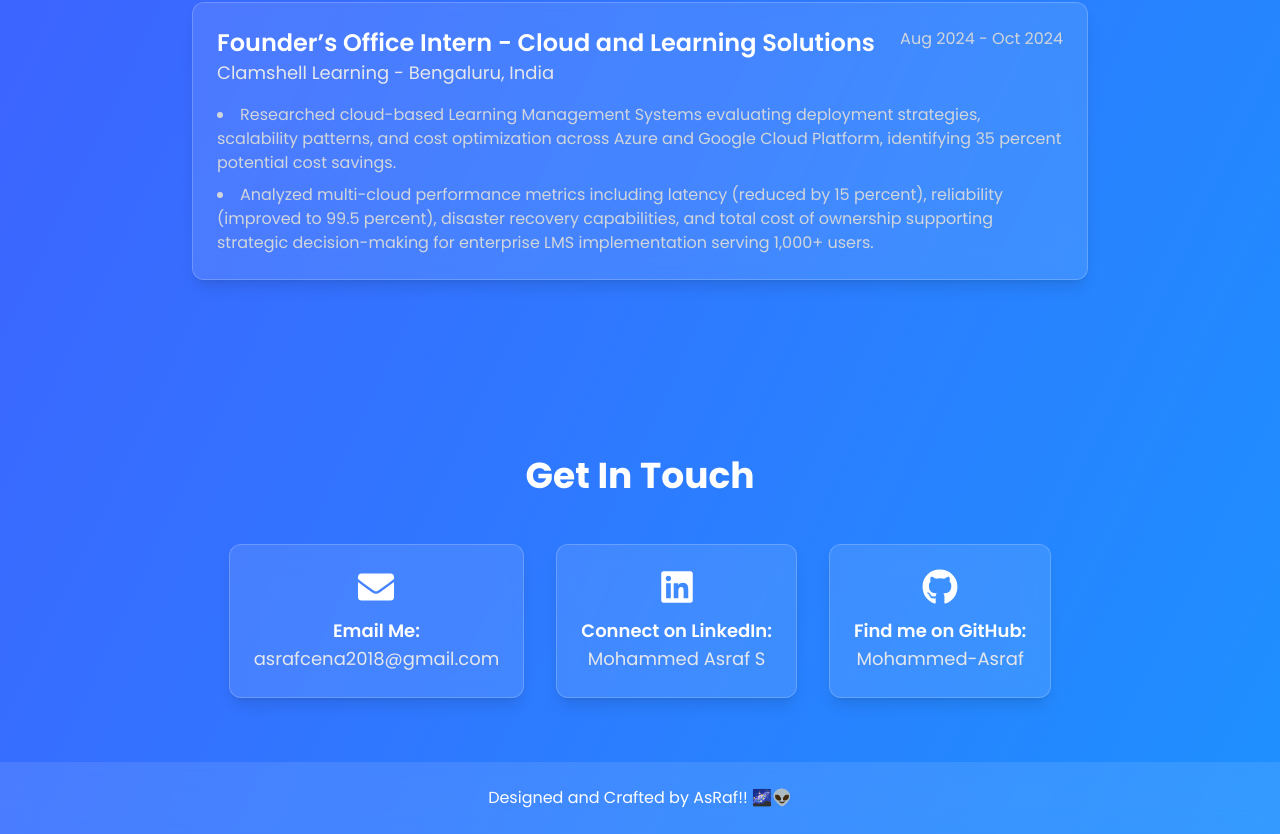
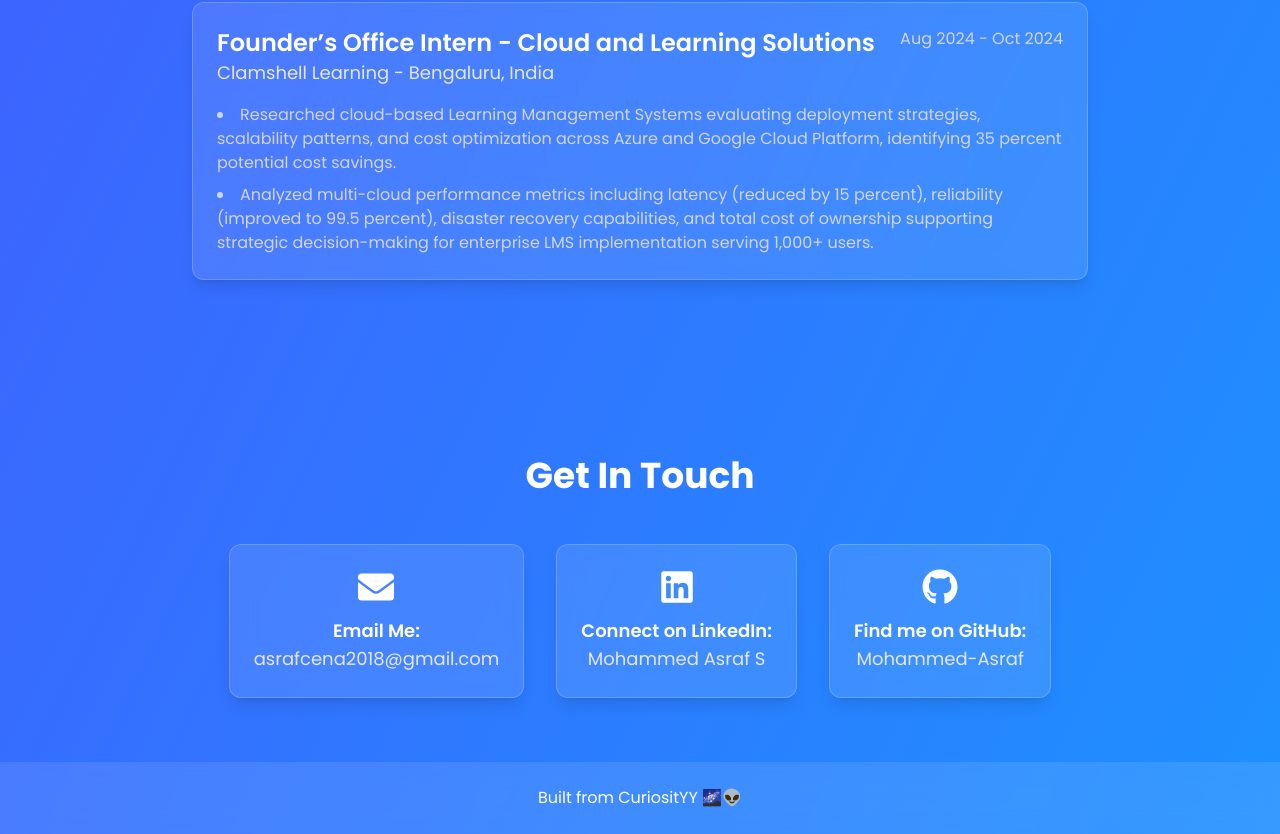
Before and after one commit to Mohammed-Asraf/asraf_portfolio, a Next.js app: page / in a window 1280 px wide. Shown: the part 1869-2703 px from the top of the page. Built offline with nearby package versions, Linux system fonts and the light colour scheme.

Commit message:
Update Footer.tsx
Footer update

```diff
--- a/src/components/Footer.tsx
+++ b/src/components/Footer.tsx
@@ -4,7 +4,7 @@ const Footer = () => {
   return (
     <footer className="bg-white/10 backdrop-blur-md text-white py-6 text-center">
       <div className="container mx-auto px-4 flex justify-center items-center">
-        <p>Designed and Crafted by AsRaf!! 🌌👽</p>
+        <p>Built from CuriositYY 🌌👽</p>
       </div>
     </footer>
   );
```
